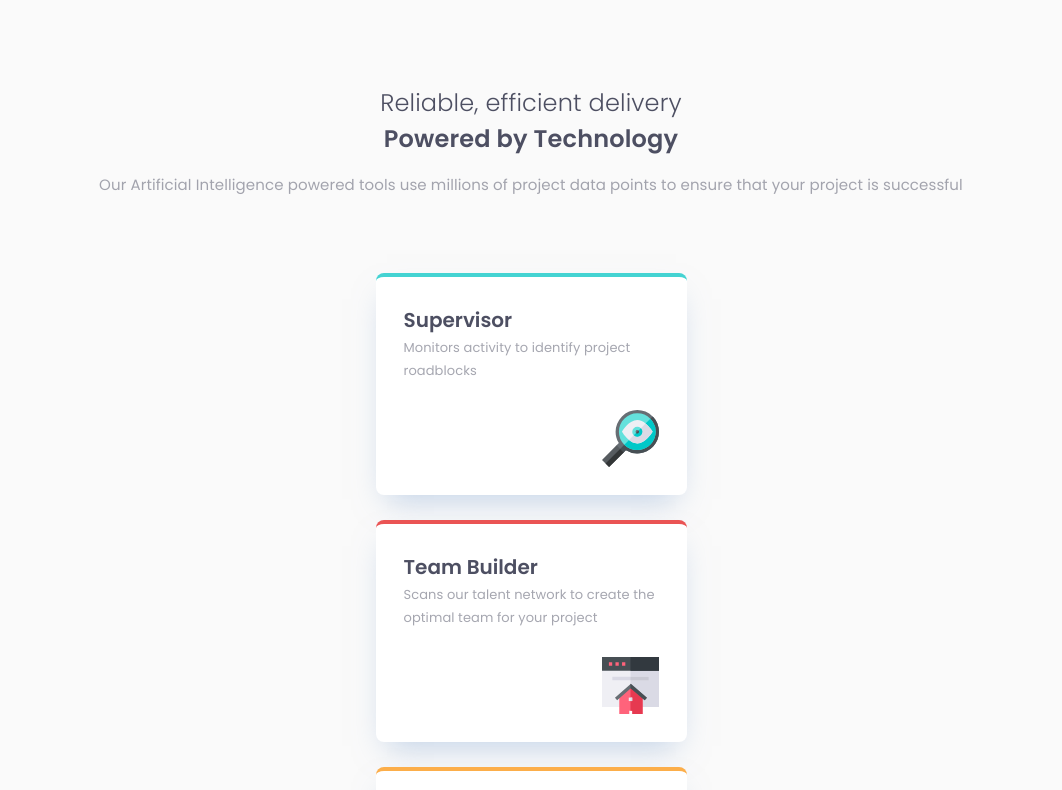
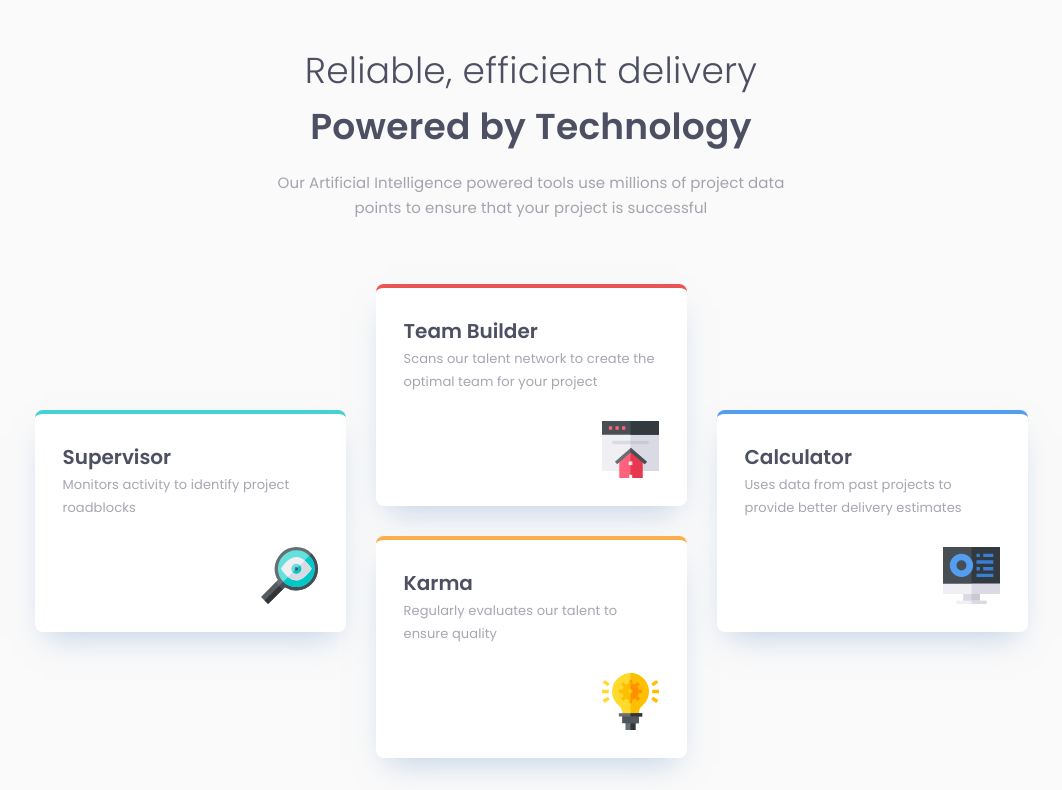
Before and after one commit to jaceleedev/four-card-feature-section, a Next.js app: page / in a window 1280 px wide. Shown: the top 790 px of the page, without its empty margins (109-1171 px from the left). Built offline with nearby package versions, Linux system fonts and the light colour scheme.

Commit message:
feat: :sparkles: implement desktop view for main page

```diff
--- a/src/app/globals.css
+++ b/src/app/globals.css
@@ -4,11 +4,11 @@
 
 @layer utilities {
   .title-text-light {
-    @apply font-poppins text-[24px] font-light leading-[normal] text-charcoal tracking-[0.167px];
+    @apply font-poppins text-[24px] font-light leading-[normal] text-charcoal tracking-[0.167px] lg:text-[36px] lg:tracking-[0.25px];
   }
 
   .title-text-bold {
-    @apply font-poppins text-[24px] font-semibold leading-[normal] text-charcoal tracking-[0.167px];
+    @apply font-poppins text-[24px] font-semibold leading-[normal] text-charcoal tracking-[0.167px] lg:text-[36px] lg:tracking-[0.25px];
   }
 
   .body-text {
--- a/src/app/page.tsx
+++ b/src/app/page.tsx
@@ -31,8 +31,8 @@ const cardData = [
 
 export default function Home() {
   return (
-    <main className="flex flex-col justify-center items-center w-screen min-h-screen px-8 pt-[85px] pb-[78px] bg-offWhite">
-      <div className="flex flex-col justify-center items-center gap-4 mb-[76px]">
+    <main className="flex flex-col justify-center items-center w-screen min-h-screen px-8 pt-[85px] pb-[78px] bg-offWhite lg:p-0">
+      <div className="flex flex-col justify-center items-center gap-4 mb-[76px] max-w-[540px] lg:mb-16">
         <div>
           <h1 className="title-text-light text-charcoal text-center mb-[1px]">
             Reliable, efficient delivery
@@ -46,16 +46,19 @@ export default function Home() {
           points to ensure that your project is successful
         </p>
       </div>
-      <div className="flex flex-col gap-[25px]">
-        {cardData.map((card) => (
-          <Card
-            key={card.title}
-            title={card.title}
-            description={card.description}
-            iconUrl={card.iconUrl}
-            borderColor={card.borderColor}
-          />
-        ))}
+      <div className="flex flex-col gap-[25px] lg:grid lg:grid-cols-3 lg:grid-rows-4 lg:gap-[30px] lg:max-w-[1110px]">
+        <div className="lg:col-start-1 lg:col-end-2 lg:row-start-2 lg:row-end-4">
+          <Card {...cardData[0]} />
+        </div>
+        <div className="lg:col-start-2 lg:col-end-3 lg:row-start-1 lg:row-end-3">
+          <Card {...cardData[1]} />
+        </div>
+        <div className="lg:col-start-2 lg:col-end-3 lg:row-start-3 lg:row-end-5">
+          <Card {...cardData[2]} />
+        </div>
+        <div className="lg:col-start-3 lg:col-end-4 lg:row-start-2 lg:row-end-4">
+          <Card {...cardData[3]} />
+        </div>
       </div>
     </main>
   );
--- a/tailwind.config.ts
+++ b/tailwind.config.ts
@@ -16,9 +16,6 @@ const config: Config = {
         charcoal: '#4D4F62',
         offWhite: '#FAFAFA',
       },
-      screens: {
-        desktop: '375px',
-      },
       fontFamily: {
         poppins: ['var(--font-poppins)'],
       },
```
